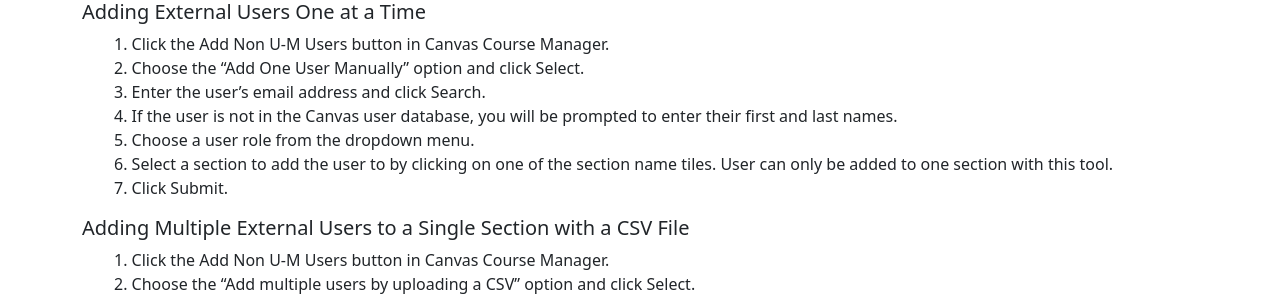
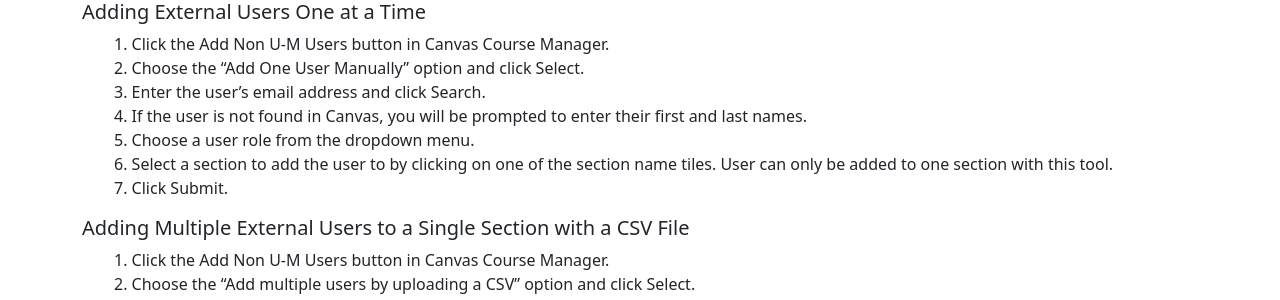
Before and after one commit to tl-its-umich-edu/canvas-course-manager-next, a Jekyll site: the page built from docs/add-non-um-users.html, in a window 1280 px wide. Shown: the part 464-764 px from the top of the page. Built offline with Jekyll 4.4.1, drawn with Linux system fonts in a browser that asks for light colours.

Commit message:
Update docs/add-non-um-users.html
Co-authored-by: Sam Sciolla <35741256+ssciolla@users.noreply.github.com>

```diff
--- a/docs/add-non-um-users.html
+++ b/docs/add-non-um-users.html
@@ -19,7 +19,7 @@
   <li>Click the Add Non U-M Users button in Canvas Course Manager.</li>
   <li>Choose the “Add One User Manually” option and click Select.</li>
   <li>Enter the user’s email address and click Search.</li>
-  <li>If the user is not in the Canvas user database, you will be prompted to enter their first and last names.</li>
+  <li>If the user is not found in Canvas, you will be prompted to enter their first and last names.</li>
   <li>Choose a user role from the dropdown menu.</li>
   <li>Select a section to add the user to by clicking on one of the section name tiles. User can only be added to one section with this tool.</li>
   <li>Click Submit.</li>
```
